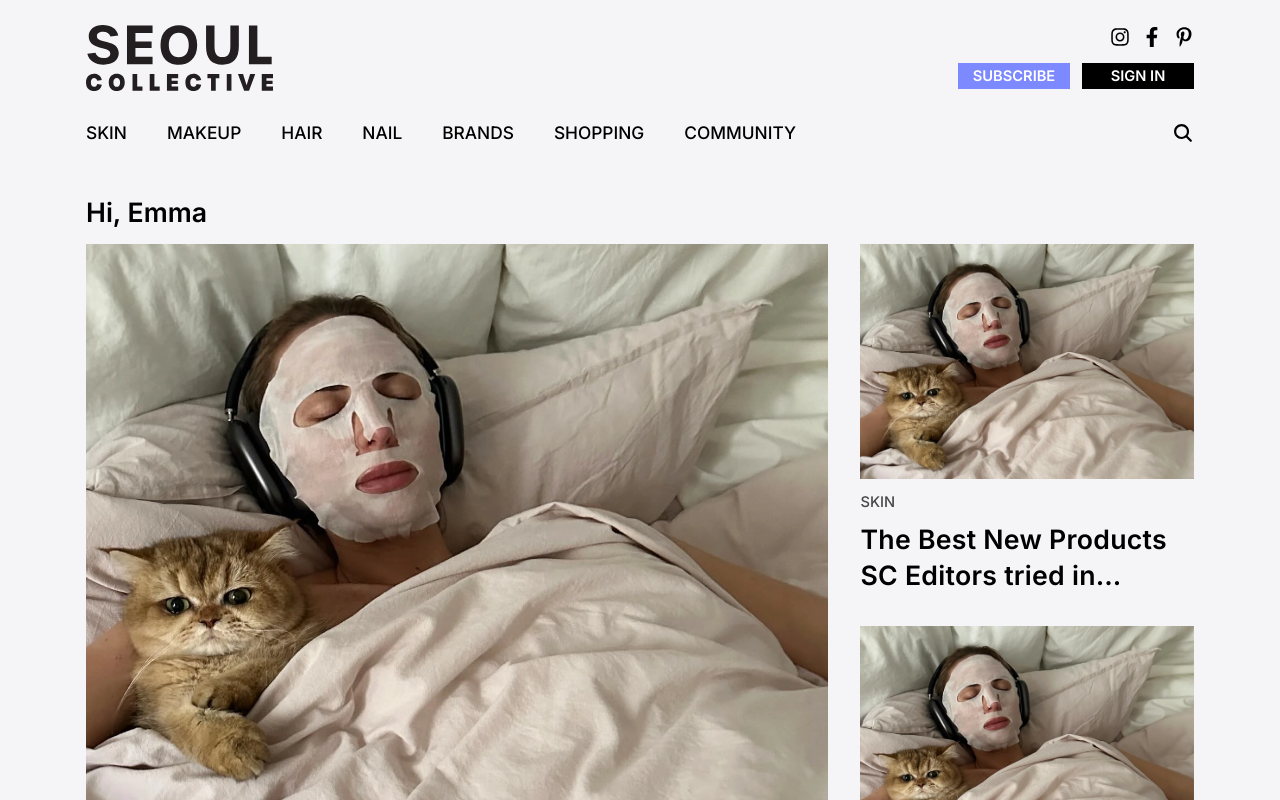
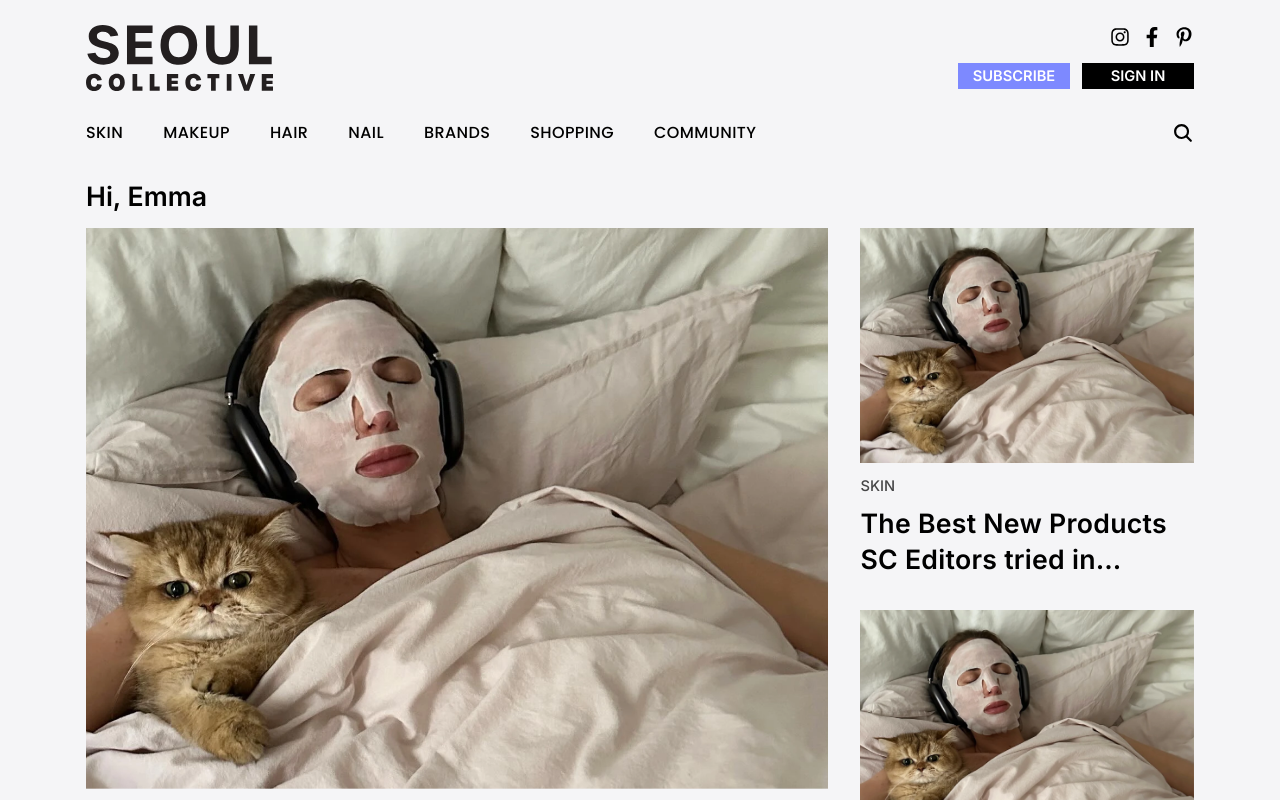
Before and after one commit to SEOUL-COLLECTIVE/SEOUL-COLLECTIVE-Client, a Next.js app: page / in a window 1280 px wide. Shown: the top 800 px of the page. Built offline with nearby package versions, Linux system fonts and the light colour scheme.

Commit message:
chore: navbar 폰트 poppins 적용 및 크기 조정

```diff
--- a/src/app/layout.tsx
+++ b/src/app/layout.tsx
@@ -21,17 +21,23 @@ const futura = localFont({
   display: 'swap',
 })
 
+const poppins = localFont({
+  src: '../../public/fonts/Poppins-Medium.ttf',
+  variable: '--font-poppins',
+  display: 'swap',
+})
+
 export default function RootLayout({
   children,
 }: Readonly<{
   children: React.ReactNode
 }>) {
   return (
-    <html lang="en" className={`${futuraBold.variable} ${futura.variable}`}>
+    <html lang="en" className={`${futuraBold.variable} ${futura.variable} ${poppins.variable}`}>
       {/* 두 폰트 variable 모두 추가 */}
       <body className="block">
         <Topbar />
-        <div className="px-[5.375rem] pt-[12rem]">{children}</div>
+        <div className="px-[5.375rem] pt-[11rem]">{children}</div>
         <Footer />
       </body>
     </html>
--- a/src/components/Common/Navbar.tsx
+++ b/src/components/Common/Navbar.tsx
@@ -59,7 +59,7 @@ export default function Navbar({ showTopbar }: NavbarProps) {
               <NavigationMenuItem key={item.name}>
                 <NavigationMenuTrigger
                   onClick={() => onClickTrigger(item.href)}
-                  className="cursor-pointer p-0 text-p13 font-medium underline-offset-[0.4375rem] hover:underline hover:decoration-purple hover:decoration-[0.1rem] data-[state=open]:underline data-[state=open]:decoration-purple data-[state=open]:decoration-[0.1rem] [&>svg]:hidden"
+                  className="font-poppins tracking-wide cursor-pointer p-0 text-p12 underline-offset-[0.4375rem] hover:underline hover:decoration-purple hover:decoration-[0.1rem] data-[state=open]:underline data-[state=open]:decoration-purple data-[state=open]:decoration-[0.1rem] [&>svg]:hidden"
                 >
                   {item.name}
                 </NavigationMenuTrigger>
@@ -69,7 +69,7 @@ export default function Navbar({ showTopbar }: NavbarProps) {
                       <NavigationMenuLink
                         asChild
                         key={sub.name}
-                        className="block rounded-md px-4 py-2 hover:text-purple"
+                        className="text-p12 block rounded-md px-4 py-2 hover:text-purple"
                       >
                         <Link href={sub.href}>{sub.name}</Link>
                       </NavigationMenuLink>
--- a/tailwind.config.ts
+++ b/tailwind.config.ts
@@ -11,6 +11,7 @@ const config: Config = {
       fontFamily: {
         'futura-bold': ['var(--font-futura-bold)', 'Arial', 'sans-serif'],
         futura: ['var(--font-futura)', 'Arial', 'sans-serif'],
+        poppins: ['var(--font-poppins)', 'Arial', 'sans-serif'],
       },
       colors: {
         bgColor: '#F5F5F7',
@@ -22,6 +23,7 @@ const config: Config = {
       fontSize: {
         p10: '0.833rem',
         p11: '0.917rem',
+        p12: '1rem',
         p13: '1.083rem',
         p15: '1.25rem',
         p16: '1.333rem',
```
Also changed, not shown: public/fonts/Poppins-Medium.ttf (added).
